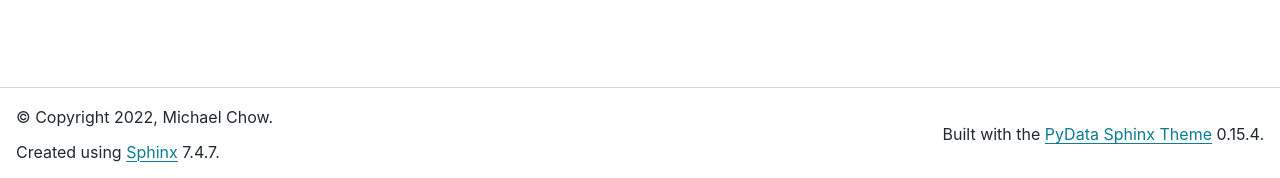
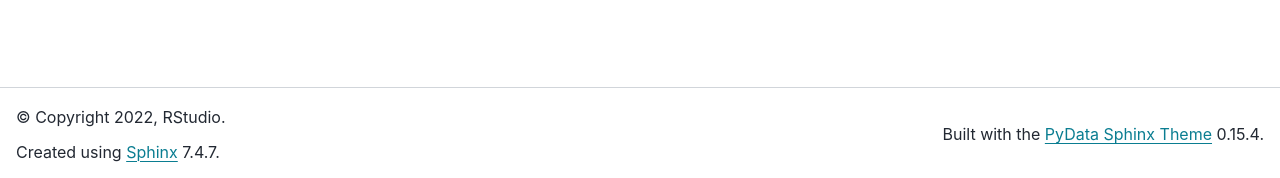
Before and after one commit to rstudio/pins-python, a Sphinx documentation site: the page built from docs/index.rst, in a window 1280 px wide. Shown: the part 719-897 px from the top of the page. Built offline with Sphinx 7.4.7 and the PyData theme 0.15.4, drawn with Linux system fonts in a browser that asks for light colours.

Commit message:
Update conf.py

```diff
--- a/docs/conf.py
+++ b/docs/conf.py
@@ -18,7 +18,7 @@
 # -- Project information -----------------------------------------------------
 
 project = "pins"
-copyright = "2022, Michael Chow"
+copyright = "2022, RStudio"
 author = "Michael Chow"
 
 
```
